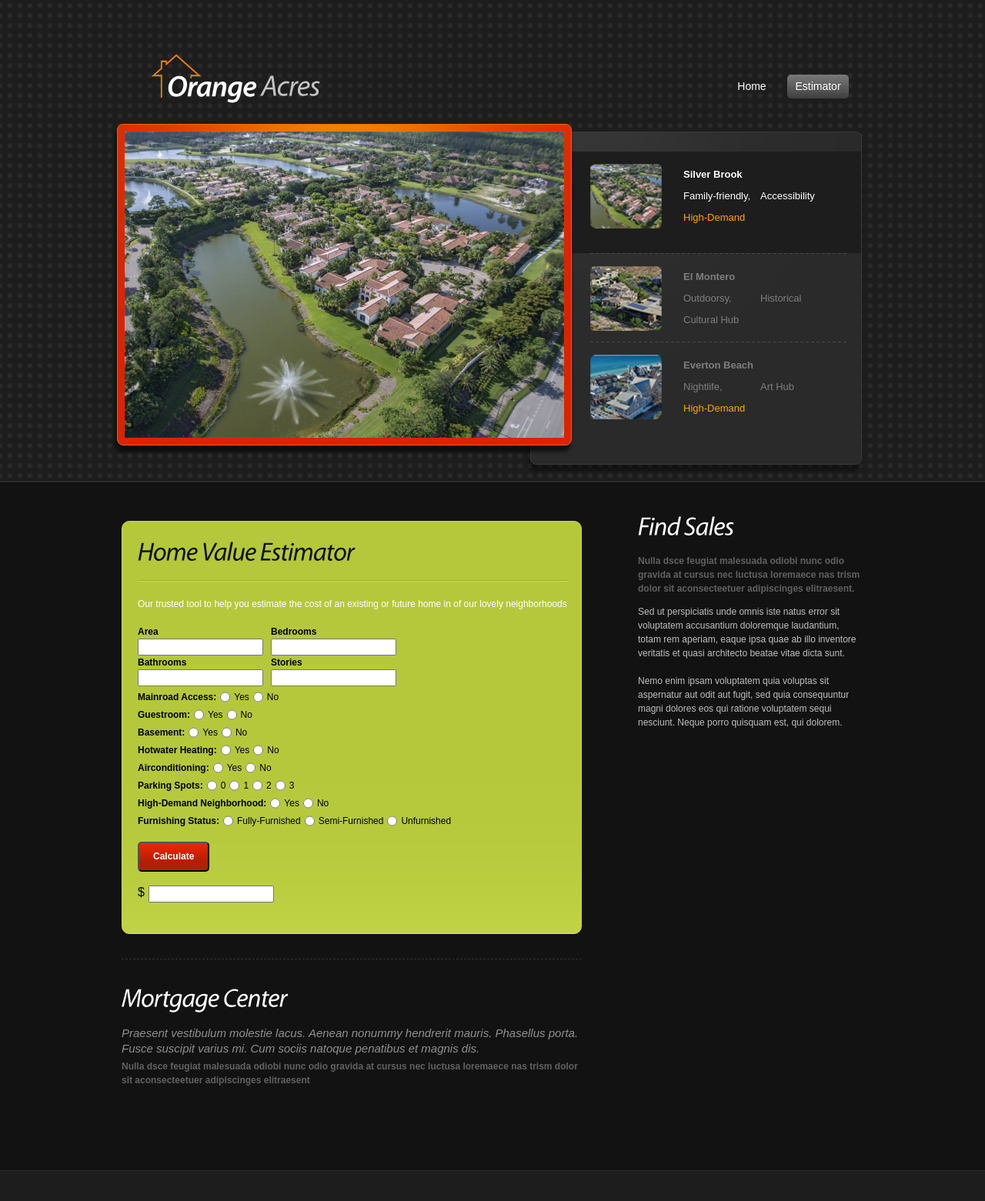
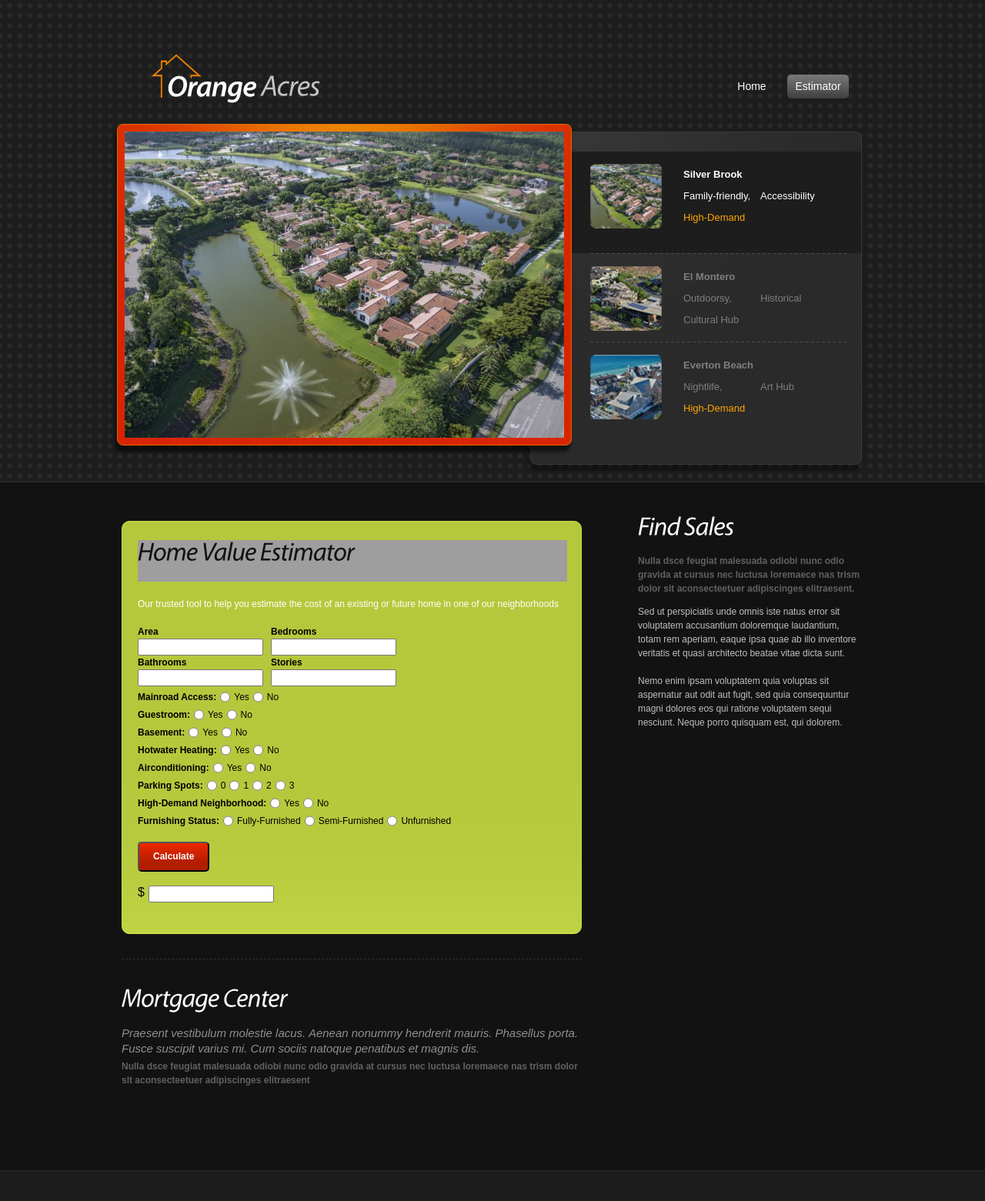
Before and after one commit to najeeburnette/House-Pirce-Estimator, a Flask app: page /estimator in a window 1280 px wide. Shown: the top 1561 px of the page at 77% size. Run offline with Flask 2, Linux system fonts and the light colour scheme; grey boxes are pictures that could not be loaded.

Commit message:
Refactored and removed unneccesary assets

```diff
--- a/templates/estimator.html
+++ b/templates/estimator.html
@@ -65,7 +65,7 @@
           <div class="wrapper">
             <div class="box">
               <h2>Home Value Estimator</h2>
-              <p>Our trusted tool to help you estimate the cost of an existing or future home in of our lovely neighborhoods</p>
+              <p>Our trusted tool to help you estimate the cost of an existing or future home in one of our neighborhoods</p>
               <form action="#" method="POST">
                 <div style="float:left;"> <label for="area"><b>Area</b></label> <input id="area" type="number" value="" name="area"> </div>
                 <div style="float:left;"> <label for="bedrooms"><b>Bedrooms</b></label> <input id="bedrooms" type="number" value="" name="bedrooms"> </div>
```
Also changed, not shown: static/images/arrow1.gif (deleted), static/images/bd_bot.gif (deleted).
